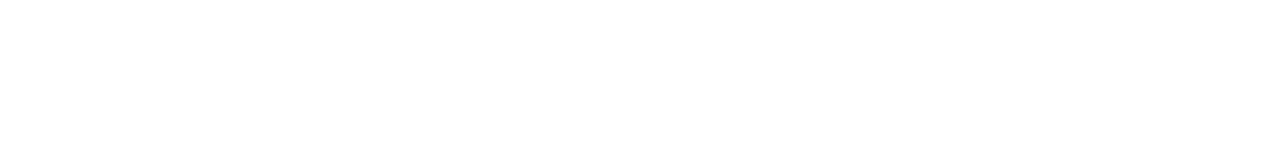
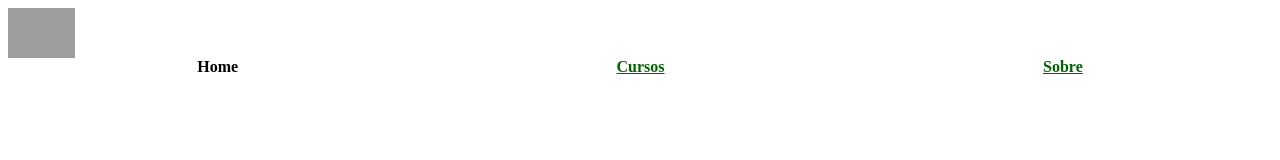
Before and after one commit to zFOXzx/aula09, a plain HTML site: page index.html in a window 1280 px wide. Drawn offline with Linux system fonts and the light colour scheme; grey boxes are pictures that could not be loaded.

Commit message:
Tarefa ID4: inserir conteúdo na home

```diff
--- a/estilo.css
+++ b/estilo.css
@@ -9,3 +9,24 @@ aside {
 main {
     flex: 6;
 }
+
+header {
+
+}
+
+img {
+    height: 50px;
+}
+
+nav {
+    display: flex;
+    justify-content: space-around;
+}
+
+nav div:hover {
+    background-color: #bbb;
+}
+
+a {
+    color: darkgreen;
+}
--- a/index.html
+++ b/index.html
@@ -9,7 +9,12 @@
     </head>
     <body>
         <header>
-
+            <div><img src="https://www.ifsc.edu.br/image/layout_set_logo?img_id=902745&t=1649107341815"></div>
+            <nav>
+                <div><b>Home</b></div>
+                <div><b><a href="cursos.html">Cursos</a></b></div>
+                <div><b><a href="sobre.html">Sobre</a></b></div>
+            </nav>
         </header>
         <div>
             <aside>
```
Also changed, not shown: cursos.html (+6 -1 lines), sobre.html (+6 -1 lines).
